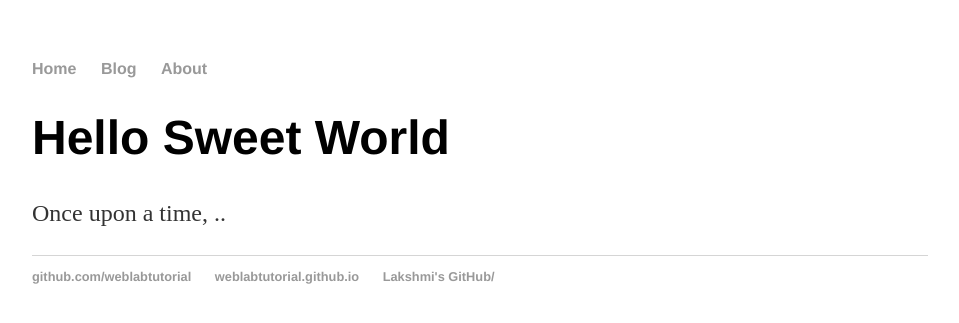
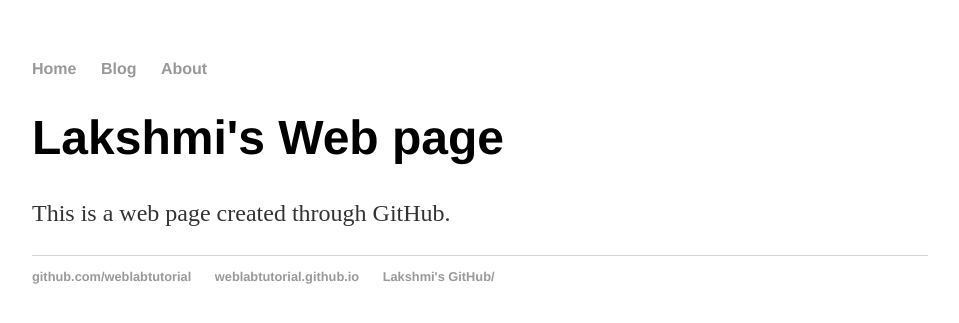
Before and after one commit to lakshmisujimon/lakshmisujimon.github.io, a Jekyll site: the page built from index.html, in a window 1280 px wide. Shown: the top 323 px of the page, without its empty margins (160-1119 px from the left). Built offline with Jekyll 4.4.1, drawn with Linux system fonts in a browser that asks for light colours.

Commit message:
Update index.html

```diff
--- a/index.html
+++ b/index.html
@@ -3,6 +3,6 @@ layout: default
 title: Web Programming
 ---
 <div class="blurb">
-<h1>Hello Sweet World</h1>
-<p>Once upon a time, ..</p>
+<h1>Lakshmi's Web page</h1>
+<p>This is a web page created through GitHub.</p>
 </div>
```
